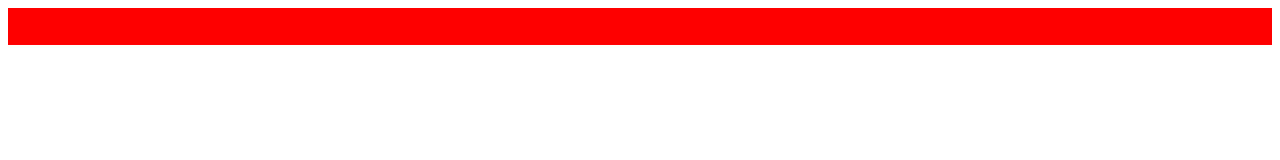
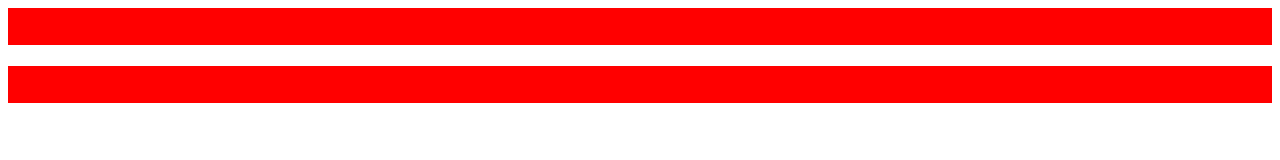
Before and after one commit to Lvitoria/meusite, a plain HTML site: page index.html in a window 1280 px wide. Drawn offline with Linux system fonts and the light colour scheme.

Commit message:
Update index.html
teste

```diff
--- a/index.html
+++ b/index.html
@@ -1,2 +1,3 @@
 <link rel="stylesheet" href="estilo.css">
 <h1>olá mundo</h1>
+<h1>teste do mundo</h1>
```
